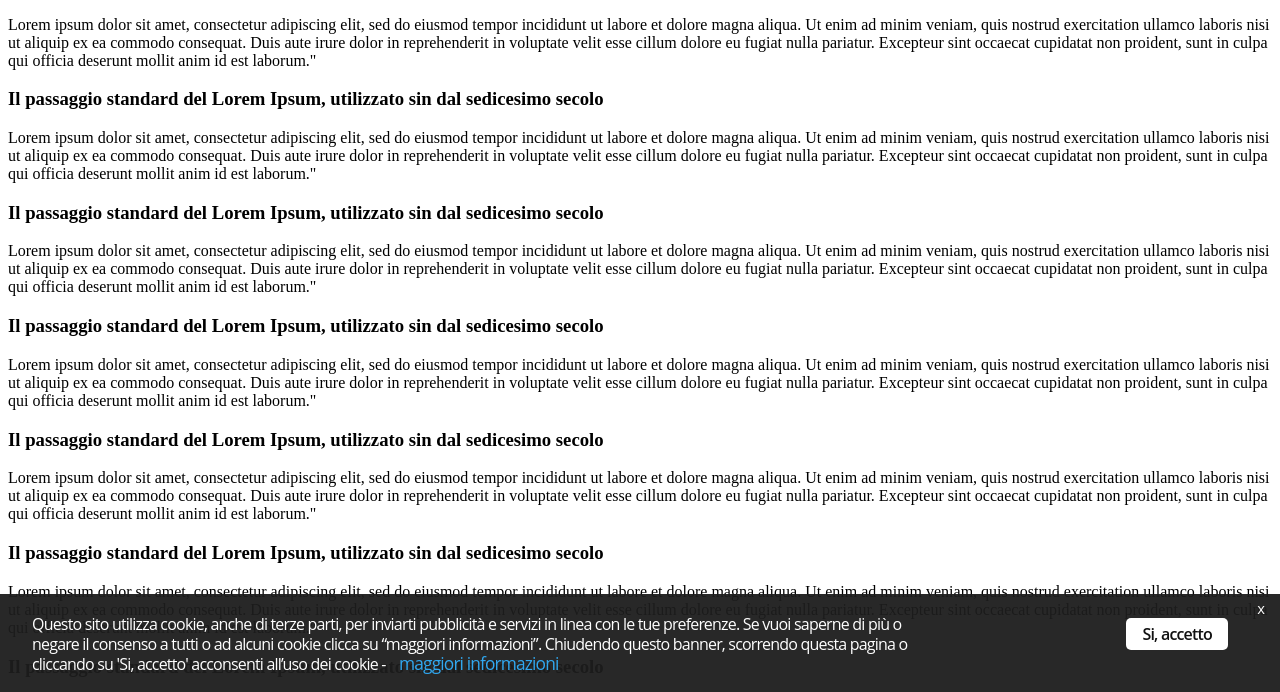
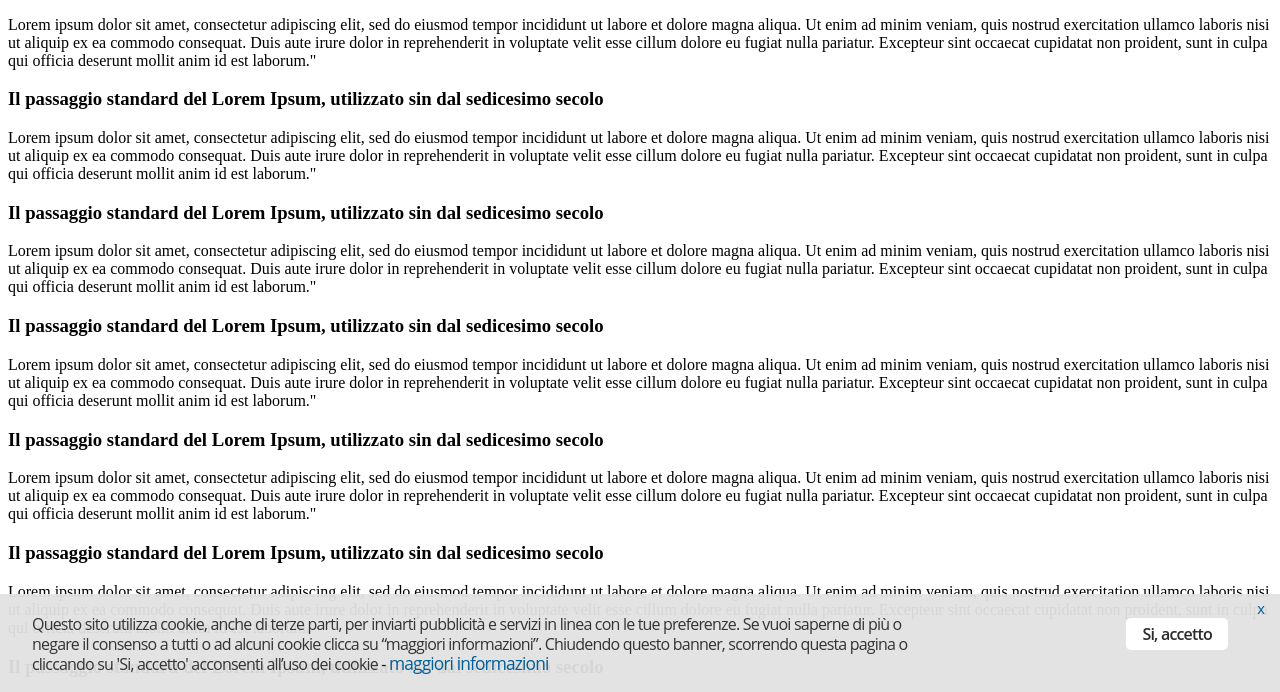
Before and after one commit to b-e/cookies-eu-law, a website: page esempio/prova.html in a window 1280 px wide. Shown: the part 105-797 px from the top of the page. Drawn offline with nearby package versions, Linux system fonts and the light colour scheme.

Commit message:
implementata versione chiara per siti scuri

```diff
--- a/cookieconsent.js
+++ b/cookieconsent.js
@@ -101,7 +101,7 @@ var cc =
         poweredBy: "Cookie Consent plugin for the EU cookie law",
         privacyPolicy: "maggiori informazioni",
         learnMore: "Scopri di più",
-        seeDetails: "maggiori informazioni",
+        seeDetails: "Maggiori informazioni",
         seeDetailsImplicit: "change your settings",
         hideDetails: "nascondi",
         savePreference: 'Salva',
--- a/cookieconsent.scss
+++ b/cookieconsent.scss
@@ -975,7 +975,6 @@ DARK STYLE
 {
 	letter-spacing: -0.05em;
 	font-size: 13pt;
-    margin-left: 10px;
 
     @media only screen and (max-width: 380px)
     {
--- a/esempio/prova.html
+++ b/esempio/prova.html
@@ -28,7 +28,7 @@
                             privacyPolicyUrl: 'cookiepolicy.html',
                             bannerPosition : 'bottom',
                             bannerLang : $("html").data("lang"),
-                            style : 'dark'
+                            style : 'light'
                         }
                     });
 
```
Also changed, not shown: cookieconsent.css.
